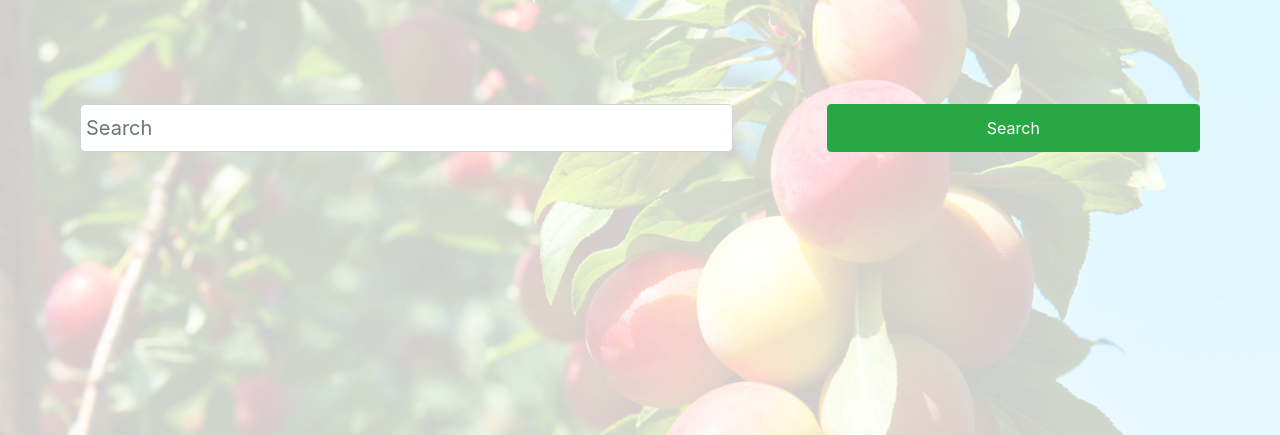
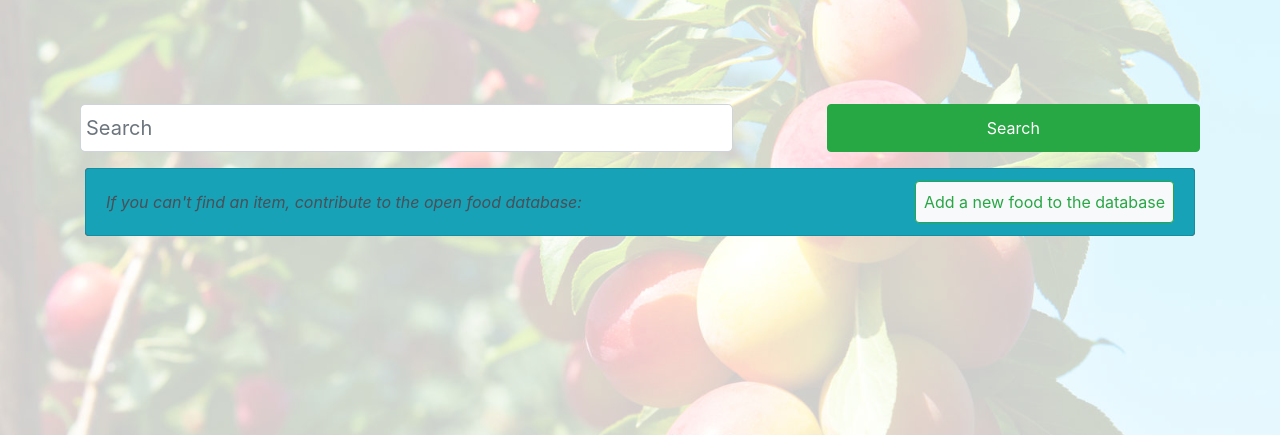
Before and after one commit to evmcodi/PracticalPythonData-CentricDevelopment-MilestoneProject3, a Flask app: page /get_foods in a window 1280 px wide. Shown: the part 56-491 px from the top of the page. Run offline with Flask 2, Linux system fonts and the light colour scheme; some libraries are stand-ins or nearby versions.

Commit message:
feat: Create the UI for an 'add food to database' button.

```diff
--- a/static/css/style.css
+++ b/static/css/style.css
@@ -22,5 +22,15 @@ body {
 
 #searchfoodsform {
     margin-top: 5rem;
-    margin-bottom: 3rem;
+    margin-bottom: 1rem;
 }
+
+#addfoodtodblistgroup{
+    margin-bottom: 2rem;
+    background-color: rgb(182, 34, 34);
+}
+
+.addfoodtodblistitem {
+    /* background-color: rgb(57, 133, 86); */
+
+}
--- a/templates/foods.html
+++ b/templates/foods.html
@@ -43,6 +43,17 @@
 </form>
 
 
+<div class="list-group" id="addfoodtodblistgroup">
+    <li href="#" class="list-group-item list-group-item-action d-flex addfoodtodblistitem bg-info">
+        <div>
+            <em> If you can't find an item, contribute to the open food database:</em>
+        </div>
+        <button class="ml-auto p-2 btn btn-outline-success bg-light">Add a new food to the database</button>
+
+    </li>
+</div>
+
+
 <div>
 
     <div class="list-group">
```
